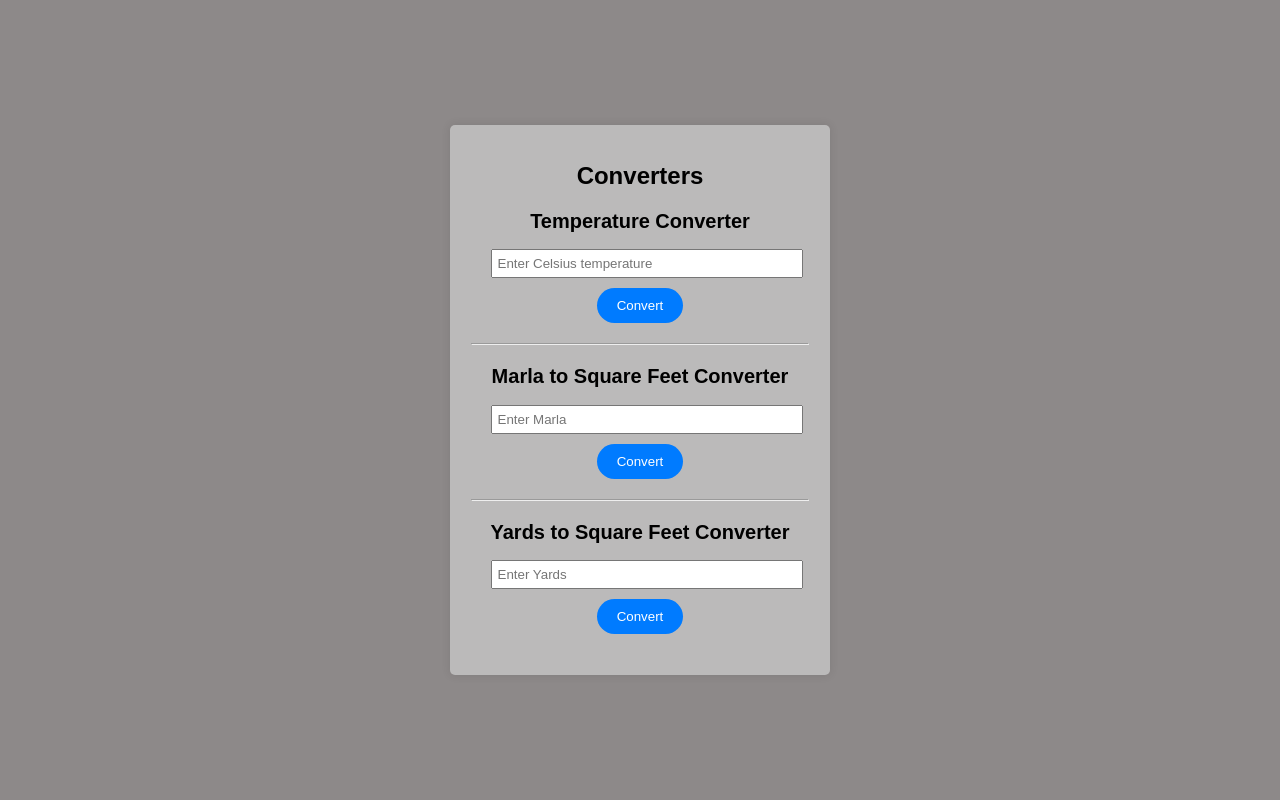
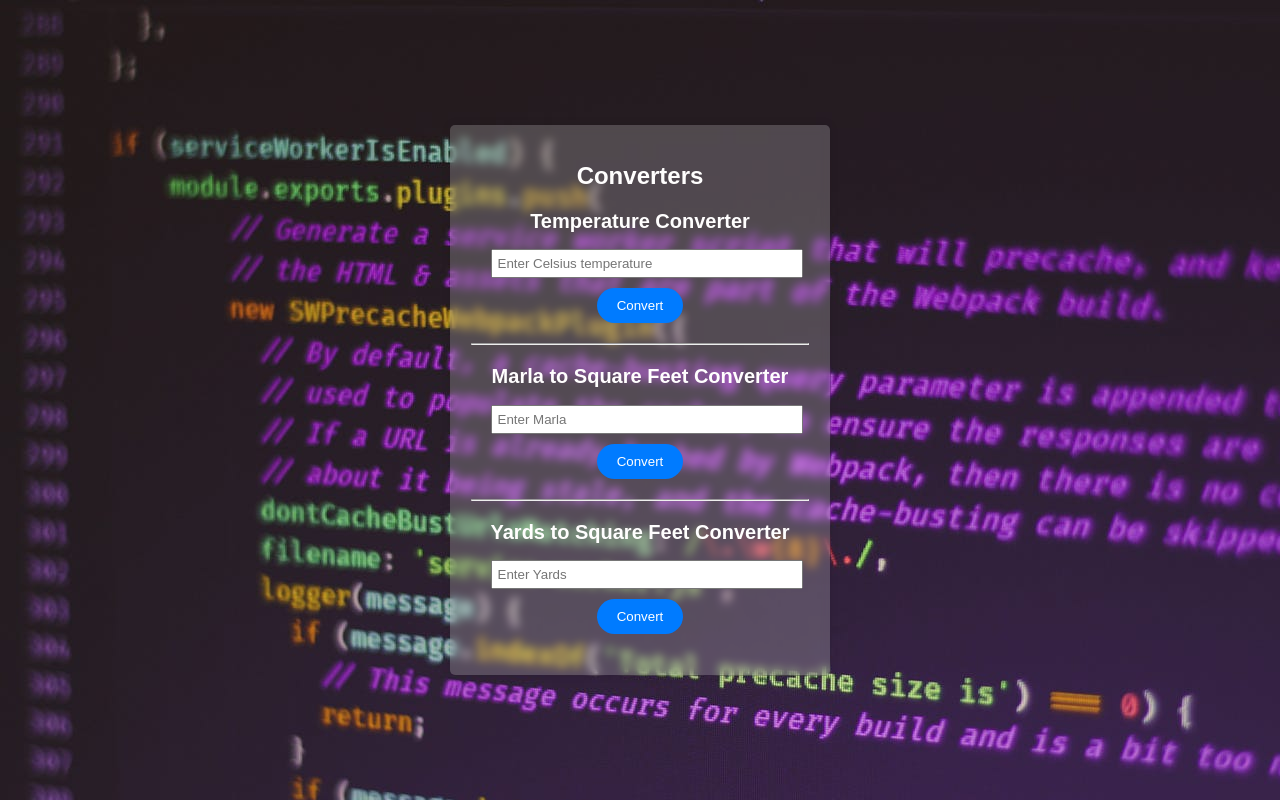
Before and after one commit to Sami-ur-Rahman1/simple_es6_js, a plain HTML site: page index.html in a window 1280 px wide. Drawn offline with Linux system fonts and the light colour scheme.

Commit message:
slite change

```diff
--- a/style.css
+++ b/style.css
@@ -1,6 +1,7 @@
 body {
     font-family: Arial, sans-serif;
-    background-color: #8d8989;
+    /* background-color: #8d8989; */
+    background-image: url(assets/bg-image3.jpg);
     margin: 0;
     padding: 0;
     display: flex;
@@ -10,12 +11,19 @@ body {
 }
 
 .container {
-    background-color: #bbbaba;
+    /* background-color: #bbbaba; */
+    background: rgba(255, 255, 255, 0.2);
+    border-radius: 16px;
+    box-shadow: 0 4px 30px rgba(0, 0, 0, 0.1);
+    backdrop-filter: blur(5px);
+    -webkit-backdrop-filter: blur(5px);
+    border: 1px solid rgba(255, 255, 255, 0.3);
     border: 1px solid transparent;
     border-radius: 5px;
     padding: 20px;
     text-align: center;
     box-shadow: 0 0 10px rgba(0, 0, 0, 0.1);
+    color: #FFFEFE;
 }
 
 
```
Also changed, not shown: assets/bg-image.avif (added), assets/bg-image2.avif (added), assets/bg-image3.jpg (added).
